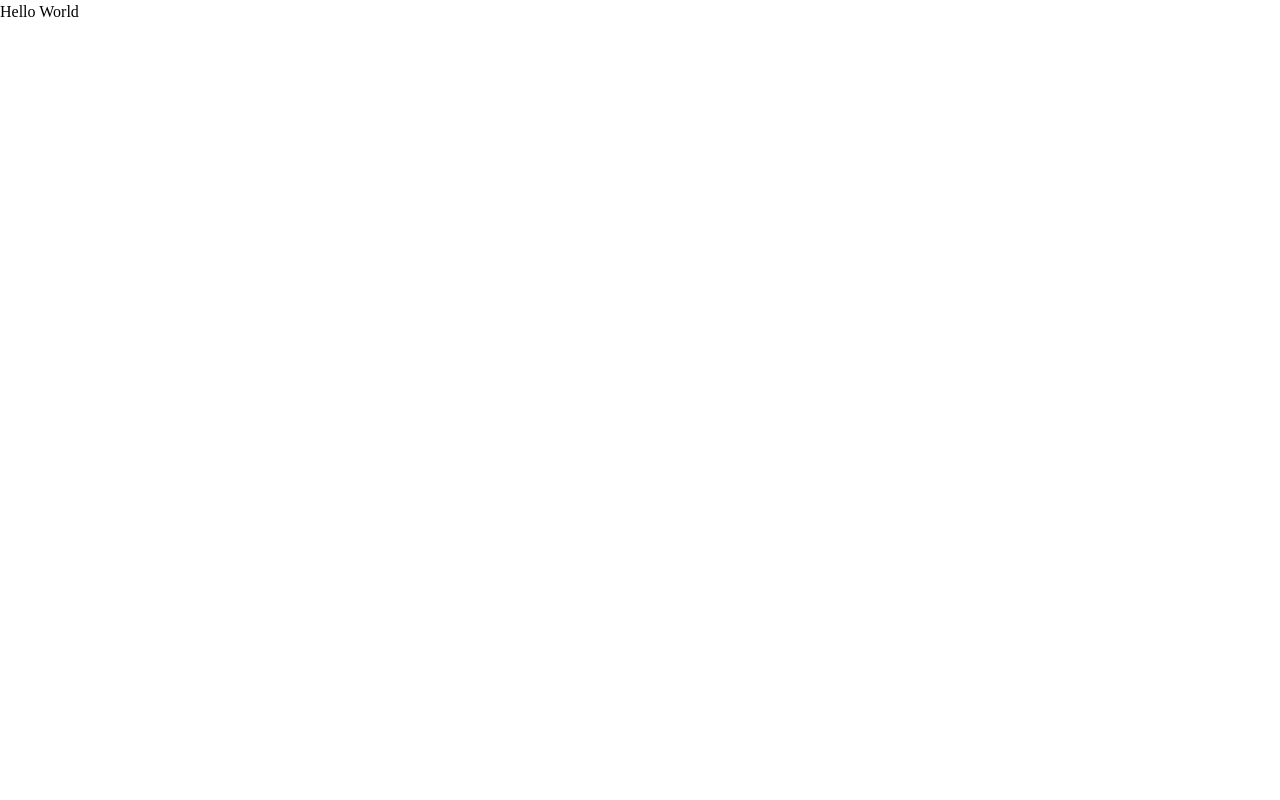
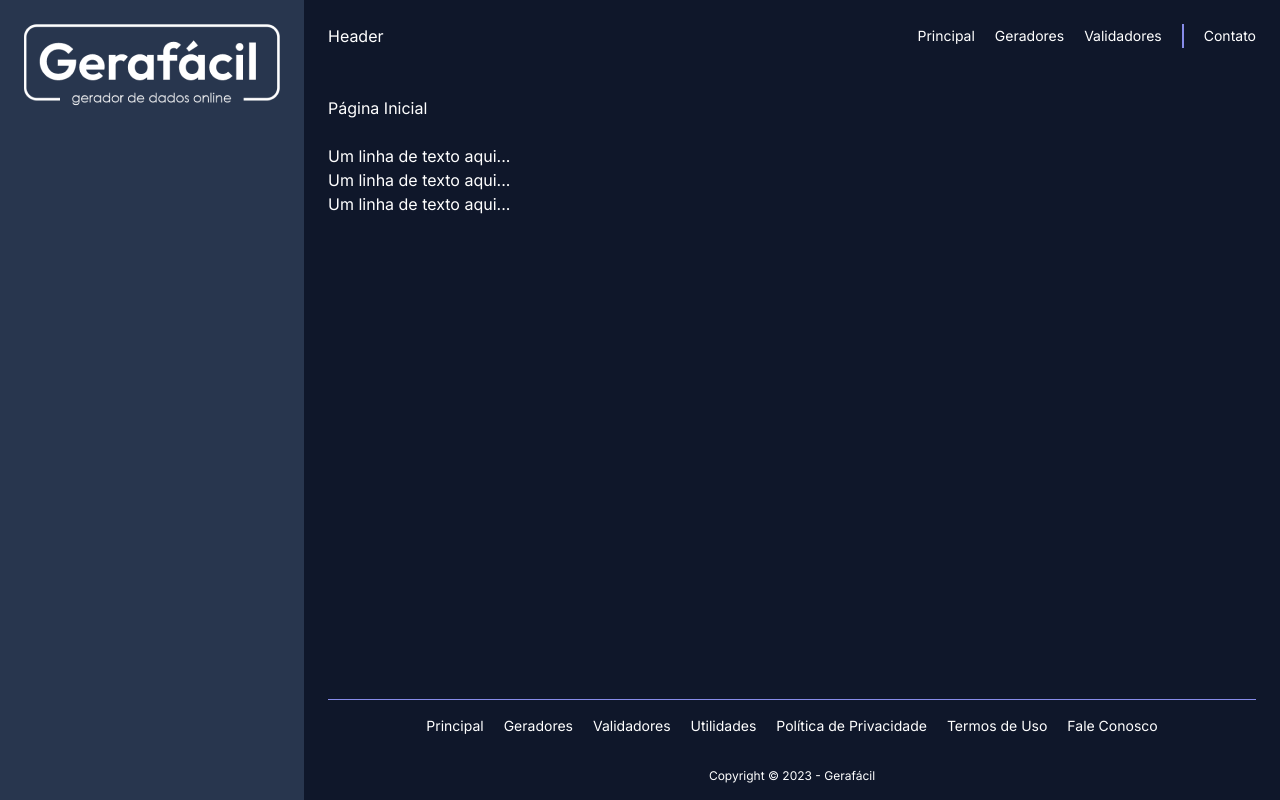
Before and after one commit to awa-minds/gera-facil, a Next.js app: page /gera-facil/ in a window 1280 px wide. Built offline with nearby package versions, Linux system fonts and the light colour scheme.

Commit message:
feat: basic website structure

```diff
--- a/src/app/layout.tsx
+++ b/src/app/layout.tsx
@@ -1,16 +1,39 @@
+import Footer from 'components/Footer'
+import Header from 'components/Header'
+import Sidebar from 'components/Sidebar'
+import { Inter } from 'next/font/google'
 import { ReactNode } from 'react'
 
 import './globals.css'
 
+const inter = Inter({
+  subsets: ['latin'],
+  variable: '--font-inter',
+})
+
 export const metadata = {
-  title: 'Create Next App',
-  description: 'Generated by create next app',
+  title: 'Home | Gera Fácil',
+  description: 'Geradores e validadores',
 }
 
 export default function RootLayout({ children }: { children: ReactNode }) {
   return (
     <html lang="pt-BR">
-      <body>{children}</body>
+      <body
+        className={`${inter.variable} flex h-screen bg-primary font-sans text-white`}
+      >
+        <Sidebar />
+
+        <div className="flex-grow overflow-y-auto">
+          <div className="flex min-h-screen flex-col">
+            <Header />
+
+            <main className="flex-grow p-6">{children}</main>
+
+            <Footer />
+          </div>
+        </div>
+      </body>
     </html>
   )
 }
--- a/src/app/page.tsx
+++ b/src/app/page.tsx
@@ -1,3 +1,12 @@
 export default function Home() {
-  return <h1>Hello World</h1>
+  return (
+    <div>
+      <h1>Página Inicial</h1>
+      <br />
+
+      <p>Um linha de texto aqui...</p>
+      <p>Um linha de texto aqui...</p>
+      <p>Um linha de texto aqui...</p>
+    </div>
+  )
 }
--- /dev/null
+++ b/src/components/Footer/index.tsx
@@ -0,0 +1,21 @@
+import Link from 'next/link'
+
+const Footer = () => {
+  return (
+    <footer className="px-6 text-center">
+      <div className="flex justify-center gap-5 border-t border-primary py-4 text-sm">
+        <Link href="/">Principal</Link>
+        <Link href="/">Geradores</Link>
+        <Link href="/">Validadores</Link>
+        <Link href="/">Utilidades</Link>
+        <Link href="/">Política de Privacidade</Link>
+        <Link href="/">Termos de Uso</Link>
+        <Link href="/">Fale Conosco</Link>
+      </div>
+
+      <div className="py-4 text-xs">Copyright © 2023 - Gerafácil</div>
+    </footer>
+  )
+}
+
+export default Footer
--- /dev/null
+++ b/src/components/Header/index.tsx
@@ -0,0 +1,19 @@
+import Link from 'next/link'
+
+const Header = () => {
+  return (
+    <header className="flex justify-between p-6">
+      <div>Header</div>
+
+      <div className="flex items-center justify-center gap-5 text-sm">
+        <Link href="/">Principal</Link>
+        <Link href="/">Geradores</Link>
+        <Link href="/">Validadores</Link>
+        <div className="h-6 border-l-2 border-primary"></div>
+        <Link href="/">Contato</Link>
+      </div>
+    </header>
+  )
+}
+
+export default Header
--- /dev/null
+++ b/src/components/Sidebar/index.tsx
@@ -0,0 +1,12 @@
+import logo from '../../assets/images/logo.png'
+import Image from 'next/image'
+
+const Sidebar = () => {
+  return (
+    <div className="w-78 flex-shrink-0 bg-secondary p-6">
+      <Image src={logo} alt="Gerafácil" />
+    </div>
+  )
+}
+
+export default Sidebar
```
Also changed, not shown: src/assets/images/logo.png (added).
